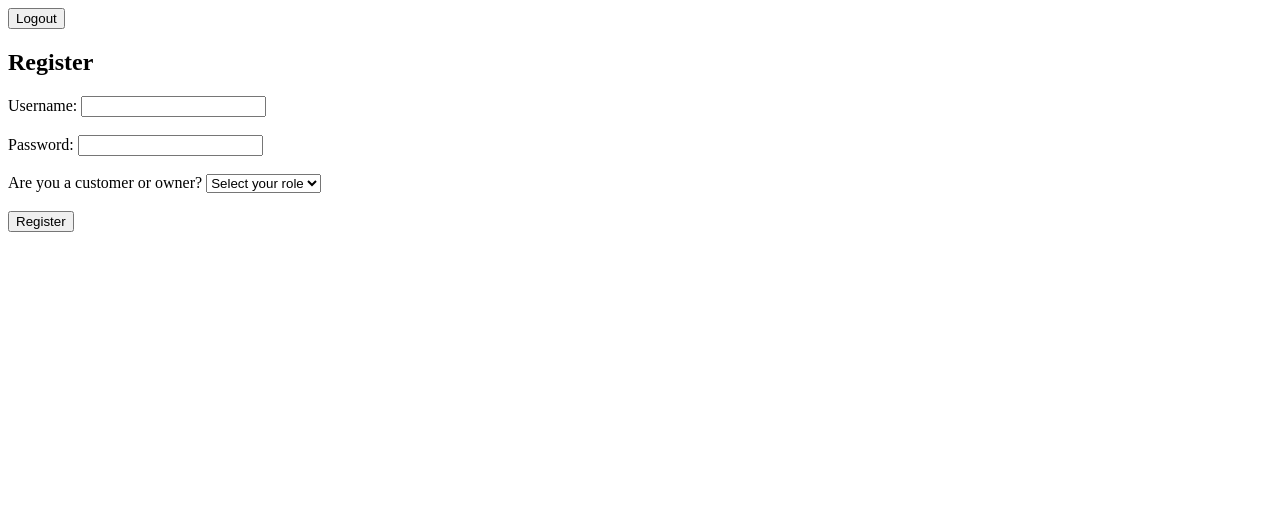
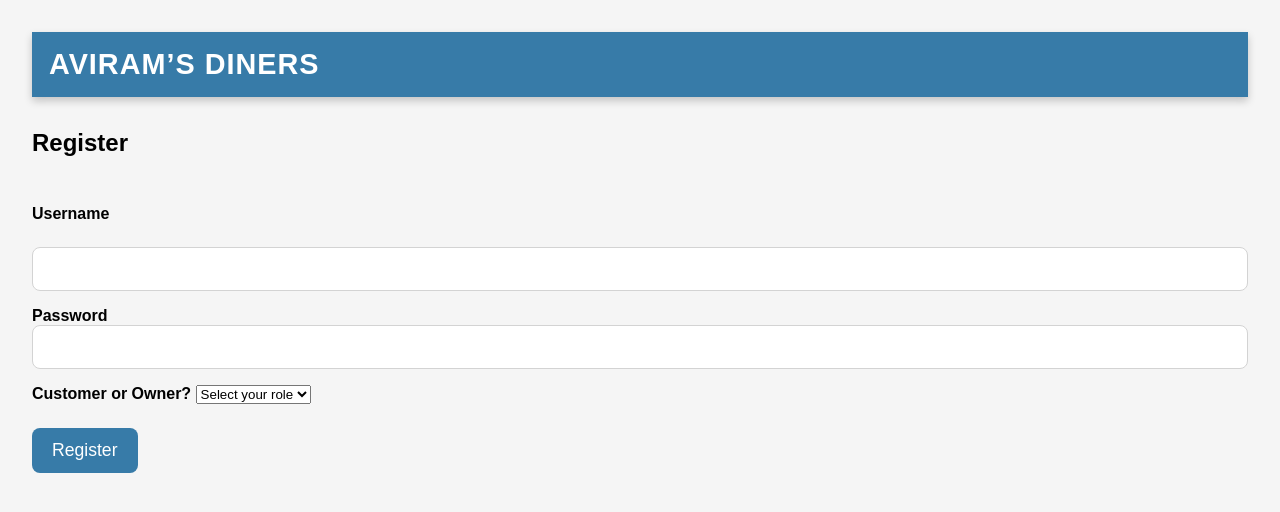
Before and after one commit to Shameer-Ahmad/Databases, a Flask app: page /auth/register in a window 1280 px wide. Shown: the top 512 px of the page. Run offline with Flask 3, Linux system fonts and the light colour scheme.

Commit message:
Front end of login and register pages

```diff
--- a/P3/website/templates/base.html
+++ b/P3/website/templates/base.html
@@ -3,6 +3,7 @@
 <link rel="stylesheet" href="{{ url_for('static', filename='style.css') }}">
 
 <!-- Banner Section -->
+{% block banner %}
     <div class="banner">
         <h1>Aviram's Diners</h1>
         <!-- Search Form Section -->
@@ -15,6 +16,7 @@
             </div>
         </form>
     </div>
+{% endblock %}
 
 <section class="content">
     <header>
--- a/P3/website/templates/register.html
+++ b/P3/website/templates/register.html
@@ -1,7 +1,13 @@
-<!DOCTYPE html>
-<html>
-<head>
-    <title>Register</title>
+{% extends 'base.html' %}
+{% block title %}Register{% endblock %}
+
+{% block banner %}
+  <div class="banner">
+    <h1>Aviram’s Diners</h1>
+  </div>
+{% endblock %}
+
+{% block content %}
     <script>
         function toggleVerificationField() {
             const role = document.getElementById('role').value;
@@ -17,32 +23,35 @@
 
         window.onload = toggleVerificationField;
     </script>
-</head>
-<body>
-    <form method="GET" action="{{ url_for('auth.logout') }}">
-        <button type="submit">Logout</button>
-    </form>
-    <h2>Register</h2>
-    <form method="POST" action="{{ url_for('auth.register') }}">
-        <label for="username">Username:</label>
-        <input type="text" name="username" id="username" required><br><br>
 
-        <label for="password">Password:</label>
-        <input type="password" name="password" id="password" required><br><br>
+    <h2 class="mb-4">Register</h2>
+    <form method="POST" action="{{ url_for('auth.register') }}"></form>
+        <div class="mb-3">
+            <form method="POST" action="{{ url_for('auth.register') }}">
+                <label for="username">Username</label>
+                <input type="text" name="username" id="username" required>
 
-        <label for="role">Are you a customer or owner?</label>
-        <select name="role" id="role" required onchange="toggleVerificationField()">
-            <option value="" disabled selected>Select your role</option>
-            <option value="customer">Customer</option>
-            <option value="owner">Owner</option>
-        </select><br><br>
+        </div>
 
-        <div id="verification-field" style="display: none;">
+        <div class="mb-3">
+            <label for="password" class="form-label">Password</label>
+            <input type="text" name="password" id="password" required>
+        </div>
+
+        <div class="mb-3">
+            <label for="role" class="form-label">Customer or Owner?</label>
+            <select type="text" name="role" id="role" class="form-select" required>
+                <option value="" disabled selected>Select your role</option>
+                <option value="customer">Customer</option>
+                <option value="owner">Owner</option>
+            </select>
+        </div>
+
+        <div class="mb-3" id="verification-field" style="display: none;">
             <label for="verification">Verification:</label>
             <input type="text" name="verification" id="verification"><br><br>
         </div>
 
-        <button type="submit">Register</button>
+        <button type="submit" class="button">Register</button>
     </form>
-</body>
-</html>
+{% endblock %}
```
Also changed, not shown: P3/website/templates/login.html (+27 -20 lines), 2 other files. Lines whose indentation alone changed are shown as unchanged.
